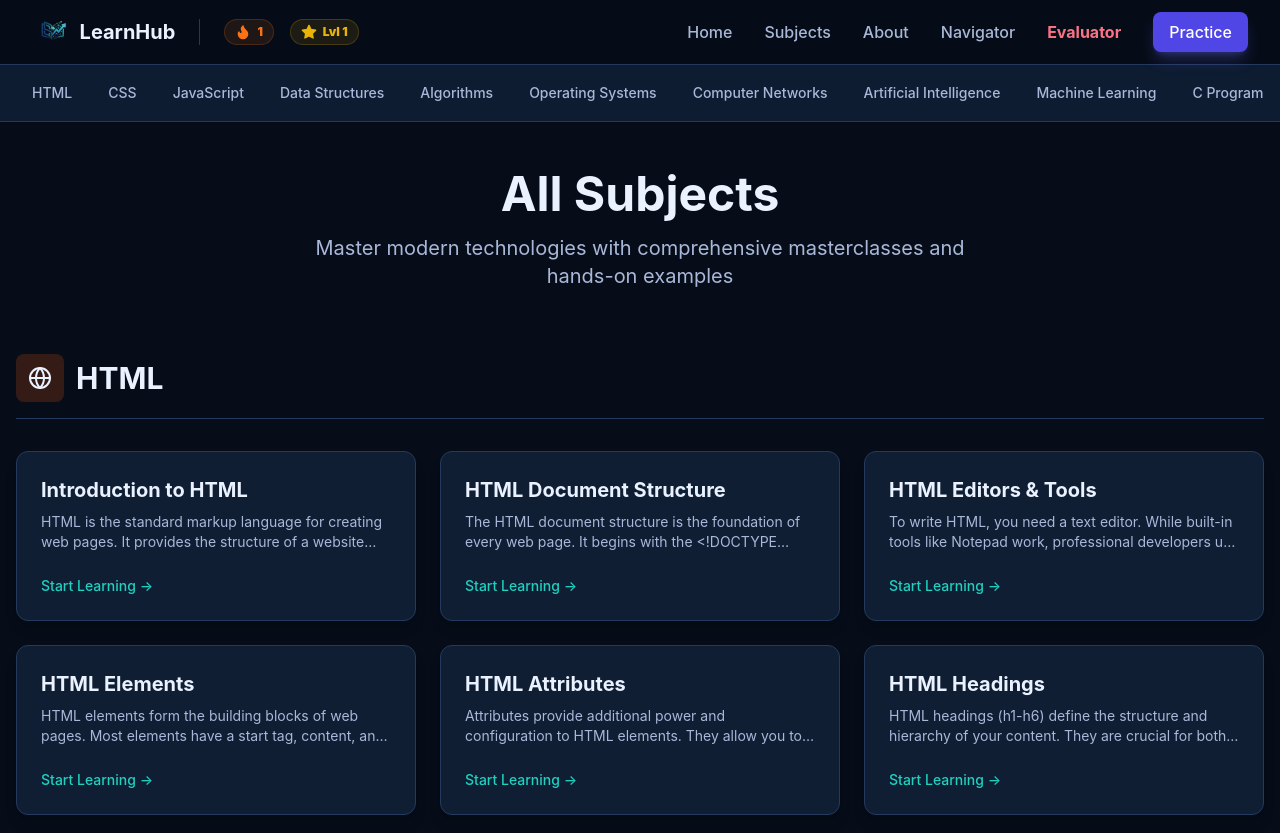
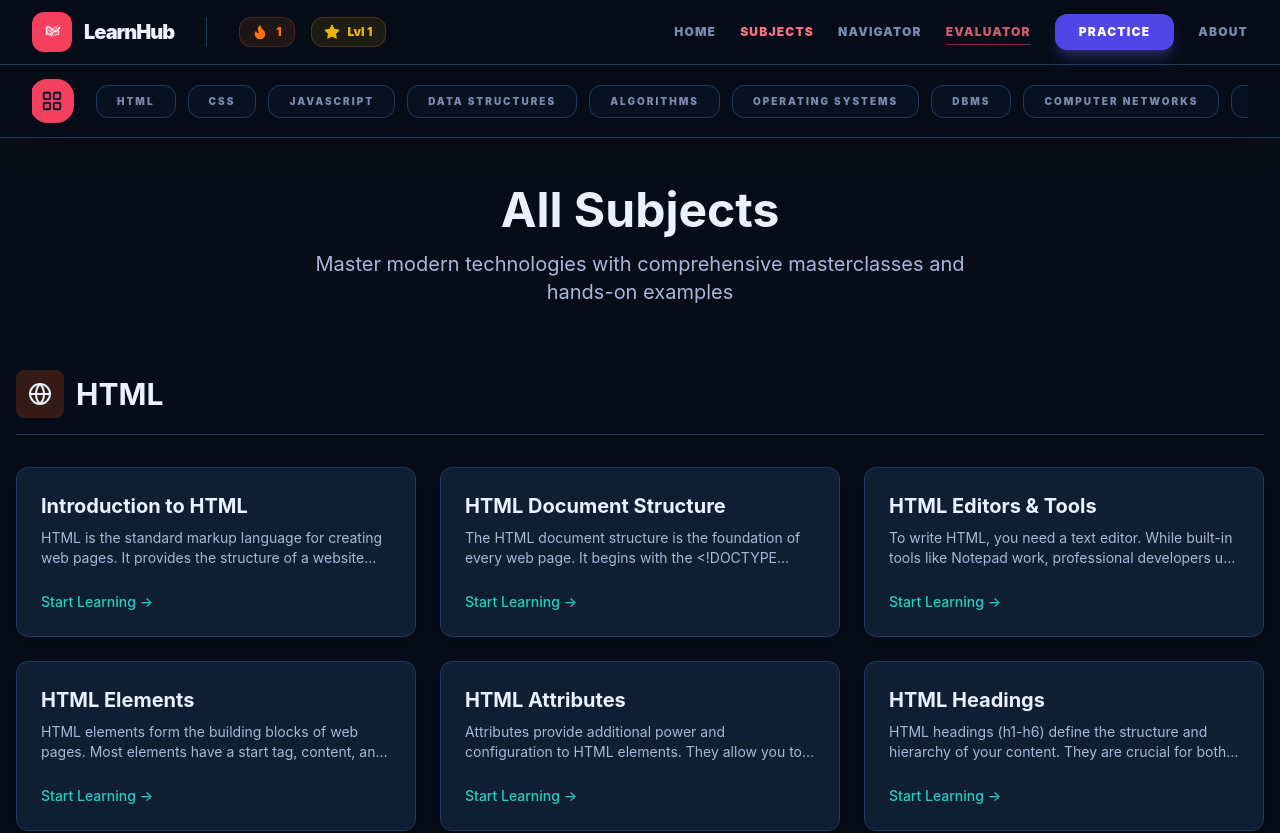
Before and after one commit to PayakulaTarun/Learn-Hub, a Next.js app: page /subjects in a window 1280 px wide. Shown: the top 833 px of the page. Built offline with nearby package versions, Linux system fonts and the light colour scheme; no server answers.

Commit message:
feat: universal subject navigation and mobile-first bottom nav infrastructure

```diff
--- a/src/components/Header.tsx
+++ b/src/components/Header.tsx
@@ -1,88 +1,78 @@
-import React, { useState } from 'react';
+import React from 'react';
 import Link from 'next/link';
-import { Menu, X, BookOpen, Flame, Star, Trophy } from 'lucide-react';
+import { useRouter } from 'next/router';
+import { Flame, Star } from 'lucide-react';
 import { useGamification } from '../hooks/useGamification';
+import { mainNavLinks } from '../lib/navData';
 
 export default function Header() {
-  const [isMenuOpen, setIsMenuOpen] = useState(false);
   const { stats } = useGamification();
+  const router = useRouter();
 
   return (
     <header className="bg-ui-dark/95 backdrop-blur-md shadow-sm border-b border-ui-border sticky top-0 z-50">
       <div className="max-w-7xl mx-auto px-4 sm:px-6 lg:px-8">
         <div className="flex justify-between items-center h-16">
-          <div className="flex items-center gap-6">
-            <Link href="/" className="flex items-center space-x-2">
-              <img src="/logo.png" alt="LearnHub Logo" className="h-10 w-auto" />
-              <span className="text-xl font-bold text-text-primary">LearnHub</span>
+          <div className="flex items-center gap-8">
+            <Link href="/" className="flex items-center space-x-3 group">
+              <div className="w-10 h-10 bg-rose-500 rounded-xl flex items-center justify-center shadow-glow-rose group-hover:scale-110 transition-all duration-500">
+                <img src="/logo.png" alt="LearnHub" className="h-6 w-auto brightness-0 invert" />
+              </div>
+              <span className="text-xl font-black text-text-primary tracking-tighter">LearnHub</span>
             </Link>
 
             {/* Gamification Stats */}
-            <div className="hidden sm:flex items-center gap-4 pl-6 border-l border-ui-border">
-              <div className="flex items-center gap-1.5 px-2.5 py-1 bg-orange-500/10 rounded-full border border-orange-500/20" title="Daily Streak">
+            <div className="hidden sm:flex items-center gap-4 pl-8 border-l border-ui-border">
+              <div className="flex items-center gap-2 px-3 py-1.5 bg-orange-500/10 rounded-xl border border-orange-500/20" title="Daily Streak">
                 <Flame className={`w-4 h-4 ${stats.streak > 0 ? 'text-orange-500 fill-orange-500' : 'text-text-muted'}`} />
                 <span className="text-xs font-black text-orange-500">{stats.streak}</span>
               </div>
-              <div className="flex items-center gap-1.5 px-2.5 py-1 bg-yellow-500/10 rounded-full border border-yellow-500/20" title="Level">
+              <div className="flex items-center gap-2 px-3 py-1.5 bg-yellow-500/10 rounded-xl border border-yellow-500/20" title="Level">
                 <Star className="w-4 h-4 text-yellow-500 fill-yellow-500" />
                 <span className="text-xs font-black text-yellow-500">Lvl {stats.level}</span>
               </div>
             </div>
           </div>
 
-          <nav className="hidden md:flex items-center space-x-8">
-            <Link href="/" className="text-text-secondary hover:text-accent font-medium transition-colors">
-              Home
-            </Link>
-            <Link href="/subjects" className="text-text-secondary hover:text-accent font-medium transition-colors">
-              Subjects
-            </Link>
-            <Link href="/about" className="text-text-secondary hover:text-accent font-medium transition-colors">
-              About
-            </Link>
-            <Link href="/navigator" className="text-text-secondary hover:text-accent font-medium transition-colors">
-              Navigator
-            </Link>
-            <Link href="/evaluator" className="text-rose-400 hover:text-rose-300 font-bold transition-colors">
-              Evaluator
-            </Link>
-            <Link href="/practice" className="px-4 py-2 rounded-lg bg-indigo-600 text-white font-medium hover:bg-indigo-700 transition-colors shadow-lg shadow-indigo-500/30">
-              Practice
-            </Link>
+          <nav className="hidden md:flex items-center space-x-6">
+            {mainNavLinks.map((link) => {
+              const isActive = router.pathname === link.href || (link.href !== '/' && router.pathname.startsWith(link.href));
+
+              if (link.isButton) {
+                return (
+                  <Link
+                    key={link.href}
+                    href={link.href}
+                    className="px-6 py-2.5 rounded-xl bg-indigo-600 text-white font-black text-xs uppercase tracking-widest hover:bg-indigo-700 transition-all shadow-lg shadow-indigo-500/30 hover:scale-105"
+                  >
+                    {link.label}
+                  </Link>
+                );
+              }
+
+              return (
+                <Link
+                  key={link.href}
+                  href={link.href}
+                  className={`text-xs font-black uppercase tracking-widest transition-all hover:text-rose-400 ${
+                    isActive ? 'text-rose-400' : link.isHighlight ? 'text-rose-400/80 underline decoration-rose-500/50 underline-offset-8' : 'text-text-muted'
+                  }`}
+                >
+                  {link.label}
+                </Link>
+              );
+            })}
           </nav>
 
-          <button
-            className="md:hidden text-text-primary"
-            onClick={() => setIsMenuOpen(!isMenuOpen)}
-          >
-            {isMenuOpen ? <X className="h-6 w-6" /> : <Menu className="h-6 w-6" />}
-          </button>
+          {/* User Profile placeholder or Login */}
+          <div className="flex md:hidden items-center gap-4">
+             {/* Small mobile stats */}
+             <div className="flex items-center gap-1 px-2 py-1 bg-rose-500/10 rounded-lg">
+                <Star className="w-3 h-3 text-rose-500 fill-rose-500" />
+                <span className="text-[10px] font-black text-rose-500">{stats.level}</span>
+             </div>
+          </div>
         </div>
-
-        {isMenuOpen && (
-          <div className="md:hidden py-4 border-t border-ui-border bg-ui-dark">
-            <nav className="flex flex-col space-y-4">
-              <Link href="/" className="text-text-secondary hover:text-accent transition-colors">
-                Home
-              </Link>
-              <Link href="/subjects" className="text-text-secondary hover:text-accent transition-colors">
-                Subjects
-              </Link>
-              <Link href="/about" className="text-text-secondary hover:text-accent transition-colors">
-                About
-              </Link>
-              <Link href="/navigator" className="text-text-secondary hover:text-accent transition-colors">
-                Navigator
-              </Link>
-              <Link href="/evaluator" className="text-rose-400 font-bold hover:text-rose-300 transition-colors">
-                Evaluator
-              </Link>
-              <Link href="/practice" className="text-indigo-400 hover:text-indigo-300 transition-colors font-medium">
-                Practice Lab
-              </Link>
-            </nav>
-          </div>
-        )}
       </div>
     </header>
   );
--- a/src/components/Layout.tsx
+++ b/src/components/Layout.tsx
@@ -2,6 +2,8 @@ import React from 'react';
 import Head from 'next/head';
 import Header from './Header';
 import Footer from './Footer';
+import SubjectNavbar from './SubjectNavbar';
+import MobileBottomNav from './MobileBottomNav';
 
 interface LayoutProps {
   children: React.ReactNode;
@@ -20,10 +22,12 @@ export default function Layout({ children, title = 'LearnHub', description = 'Ma
       </Head>
       <div className="min-h-screen flex flex-col">
         <Header />
-        <main className="flex-1">
+        <SubjectNavbar />
+        <main className="flex-1 pb-20 md:pb-0">
           {children}
         </main>
         <Footer />
+        <MobileBottomNav />
       </div>
     </>
   );
--- /dev/null
+++ b/src/components/MobileBottomNav.tsx
@@ -0,0 +1,36 @@
+import React from 'react';
+import Link from 'next/link';
+import { useRouter } from 'next/router';
+import { mobileBottomLinks } from '../lib/navData';
+
+export default function MobileBottomNav() {
+  const router = useRouter();
+
+  return (
+    <nav className="md:hidden fixed bottom-0 left-0 right-0 bg-ui-dark/95 backdrop-blur-lg border-t border-ui-border z-50 px-6 py-3 shadow-[0_-10px_30px_rgba(0,0,0,0.5)]">
+      <div className="flex justify-between items-center max-w-lg mx-auto">
+        {mobileBottomLinks.map((link) => {
+          const isActive = router.pathname === link.href || (link.href !== '/' && router.pathname.startsWith(link.href));
+          const Icon = link.icon;
+
+          return (
+            <Link
+              key={link.href}
+              href={link.href}
+              className={`flex flex-col items-center gap-1.5 transition-all duration-300 ${
+                isActive ? 'text-rose-500 scale-110' : 'text-text-muted hover:text-text-primary'
+              }`}
+            >
+              <div className={`p-2 rounded-2xl transition-all ${isActive ? 'bg-rose-500/20 shadow-glow-rose-sm' : ''}`}>
+                <Icon size={20} className={isActive ? 'animate-pulse' : ''} />
+              </div>
+              <span className={`text-[9px] font-black uppercase tracking-widest ${isActive ? 'opacity-100' : 'opacity-60'}`}>
+                {link.label}
+              </span>
+            </Link>
+          );
+        })}
+      </div>
+    </nav>
+  );
+}
--- /dev/null
+++ b/src/components/SubjectNavbar.tsx
@@ -0,0 +1,53 @@
+import React from 'react';
+import Link from 'next/link';
+import { useRouter } from 'next/router';
+import { BookOpen, ChevronRight, LayoutGrid } from 'lucide-react';
+import { availableSubjects } from '../lib/navData';
+
+export default function SubjectNavbar() {
+  const router = useRouter();
+  const subjects = availableSubjects;
+
+  const isNavigationalPage = router.pathname.startsWith('/subjects') || router.pathname.startsWith('/learn');
+  if (!isNavigationalPage) return null;
+
+  return (
+    <nav className="sticky top-16 z-40 w-full bg-ui-dark/80 backdrop-blur-xl border-b border-ui-border shadow-2xl">
+      <div className="max-w-7xl mx-auto px-4 sm:px-6 lg:px-8">
+        <div className="flex items-center gap-6 py-4 overflow-x-auto no-scrollbar">
+          <Link
+            href="/subjects"
+            className={`flex-shrink-0 p-2.5 rounded-2xl transition-all duration-500 ${
+              router.pathname === '/subjects' && !router.asPath.includes('#')
+              ? 'bg-rose-500 text-primary shadow-glow-rose scale-110'
+              : 'bg-ui-card text-text-muted hover:text-rose-400 border border-ui-border hover:border-rose-500/30'
+            }`}
+          >
+            <LayoutGrid size={20} />
+          </Link>
+
+          <div className="flex items-center gap-3">
+            {subjects.map((subject) => {
+              const subjectId = subject.toLowerCase().replace(/\s+/g, '-');
+              const isActive = router.asPath.includes(subjectId);
+
+              return (
+                <Link
+                  key={subject}
+                  href={router.pathname === '/subjects' ? `#${subjectId}` : `/subjects#${subjectId}`}
+                  className={`flex-shrink-0 px-5 py-2 text-[10px] font-black uppercase tracking-[0.2em] rounded-xl transition-all duration-300 border ${
+                    isActive
+                      ? 'bg-rose-500/10 text-rose-400 border-rose-500/50 shadow-glow-rose-sm'
+                      : 'bg-primary/40 text-text-muted border-ui-border hover:border-rose-500/30 hover:text-text-primary'
+                  }`}
+                >
+                  {subject}
+                </Link>
+              );
+            })}
+          </div>
+        </div>
+      </div>
+    </nav>
+  );
+}
--- /dev/null
+++ b/src/lib/navData.ts
@@ -0,0 +1,23 @@
+import { Home, BookOpen, Compass, Trophy, Terminal, Info, LayoutGrid } from 'lucide-react';
+
+export const mainNavLinks = [
+    { label: 'Home', href: '/', icon: Home },
+    { label: 'Subjects', href: '/subjects', icon: BookOpen },
+    { label: 'Navigator', href: '/navigator', icon: Compass },
+    { label: 'Evaluator', href: '/evaluator', icon: Trophy, isHighlight: true },
+    { label: 'Practice', href: '/practice', icon: Terminal, isButton: true },
+    { label: 'About', href: '/about', icon: Info },
+];
+
+export const mobileBottomLinks = [
+    { label: 'Home', href: '/', icon: Home },
+    { label: 'Subjects', href: '/subjects', icon: LayoutGrid },
+    { label: 'Navigator', href: '/navigator', icon: Compass },
+    { label: 'Evaluator', href: '/evaluator', icon: Trophy },
+];
+
+export const availableSubjects = [
+    'HTML', 'CSS', 'JavaScript', 'Data Structures', 'Algorithms',
+    'Operating Systems', 'DBMS', 'Computer Networks', 'AI', 'ML',
+    'C Programming', 'C++ Programming', 'Software Engineering'
+];
--- a/src/pages/learn/[role]/[domain]/[topic].tsx
+++ b/src/pages/learn/[role]/[domain]/[topic].tsx
@@ -132,11 +132,11 @@ export default function LearnPage({ tutorial, role, domain, topicId, roadmapTitl
 
         {/* Roadmap Sidebar (GPS Style) */}
         <aside className={`
-          fixed lg:sticky top-0 left-0 h-screen lg:h-[calc(100vh-120px)]
+          fixed lg:sticky left-0 h-screen lg:h-[calc(100vh-160px)]
           w-full lg:w-80 bg-ui-card border-r border-ui-border overflow-y-auto
           transition-transform duration-300 z-40 lg:translate-x-0
           ${isSidebarOpen ? 'translate-x-0' : '-translate-x-full'}
-          lg:top-24 lg:rounded-3xl lg:shadow-2xl
+          lg:top-36 lg:rounded-3xl lg:shadow-2xl
         `}>
           <div className="p-8">
             <div className="flex items-center gap-3 mb-8">
--- a/src/pages/subjects/index.tsx
+++ b/src/pages/subjects/index.tsx
@@ -129,22 +129,6 @@ export default function SubjectsPage({ tutorials }: SubjectsPageProps) {
         />
       </Head>
 
-      {/* Secondary Web Navigation (Sticky) */}
-      <div className="sticky top-16 z-40 bg-ui-card/95 backdrop-blur-sm border-b border-ui-border shadow-sm hidden md:block">
-        <div className="container mx-auto px-4">
-          <div className="flex items-center space-x-1 overflow-x-auto py-3 no-scrollbar">
-            {sortedSubjects.map(([subject]) => (
-              <a
-                key={subject}
-                href={`#${subject.toLowerCase().replace(/\s+/g, '-')}`}
-                className="px-4 py-1.5 text-sm font-medium text-text-secondary hover:text-accent hover:bg-ui-dark rounded-full transition-all whitespace-nowrap"
-              >
-                {subject}
-              </a>
-            ))}
-          </div>
-        </div>
-      </div>
 
       <div className="min-h-screen bg-ui-dark py-12">
         <div className="container mx-auto px-4">
```
Also changed, not shown: src/pages/subjects/[subject].tsx (+4 -4 lines).
